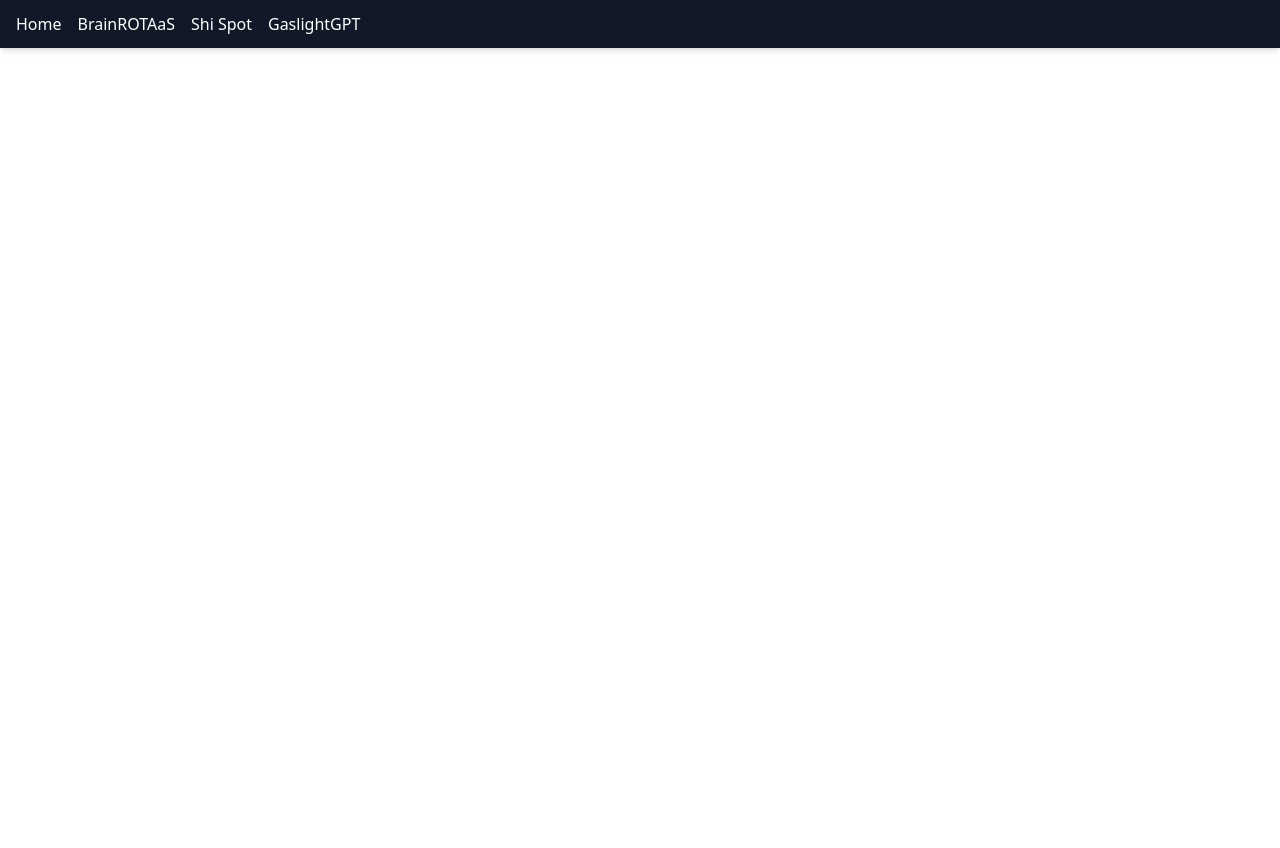
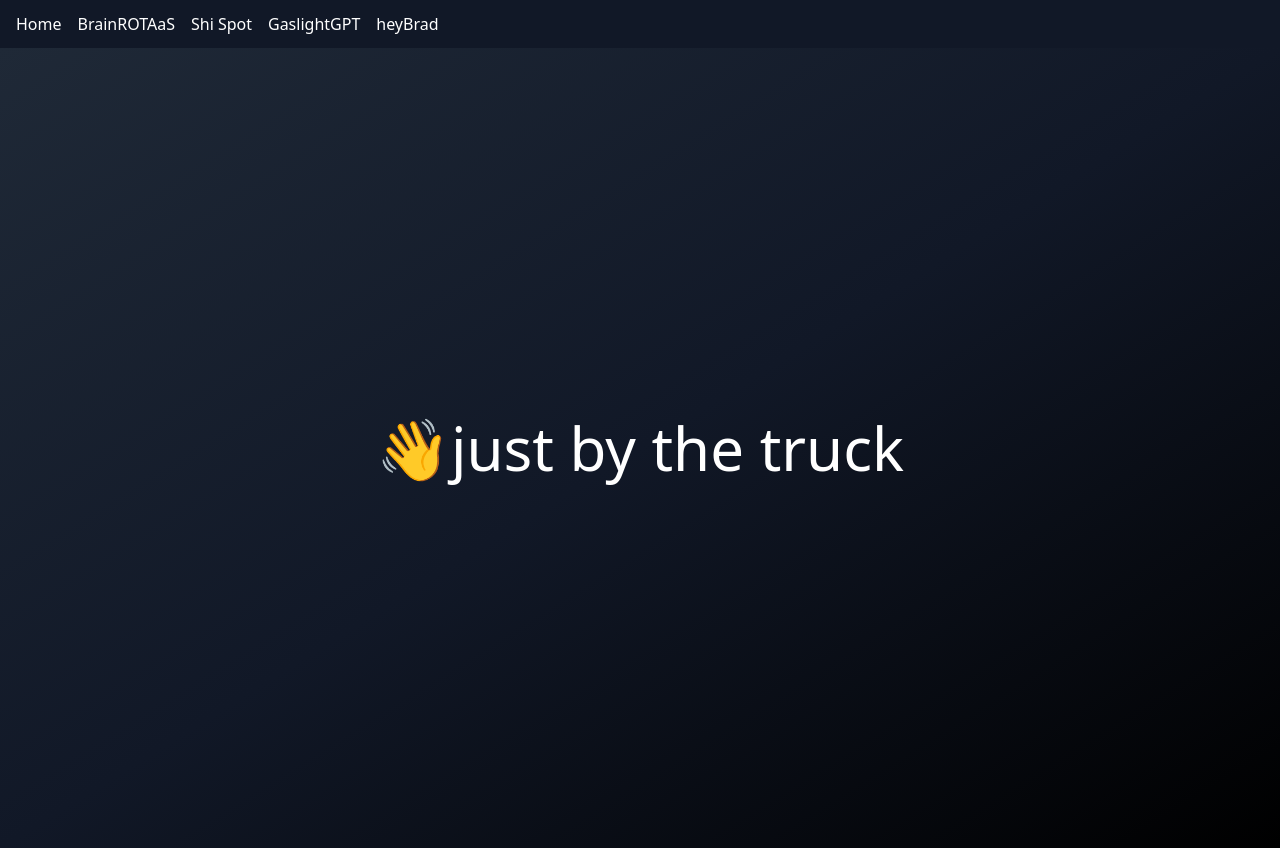
Before and after one commit to lwelling/fake-startup-site, a React (Vite) app: page /heyBrad in a window 1280 px wide. Before the commit the page ends 800 px from the top, so only its background shows below. Built offline with nearby package versions, Linux system fonts and the light colour scheme.

Commit message:
Add heyBrad page

```diff
--- a/src/App.jsx
+++ b/src/App.jsx
@@ -3,6 +3,7 @@ import Home from './pages/Home.jsx';
 import BrainRotaas from './pages/BrainRotaas.jsx';
 import ShiSpot from './pages/ShiSpot.jsx';
 import GaslightGPT from './pages/GaslightGPT.jsx';
+import HeyBrad from './pages/HeyBrad.jsx';
 import Navbar from './components/Navbar.jsx';
 
 export default function App() {
@@ -14,6 +15,7 @@ export default function App() {
         <Route path="/brainrotaas" element={<BrainRotaas />} />
         <Route path="/shi-spot" element={<ShiSpot />} />
         <Route path="/gaslight" element={<GaslightGPT />} />
+        <Route path="/heyBrad" element={<HeyBrad />} />
       </Routes>
     </BrowserRouter>
   );
--- a/src/components/Navbar.jsx
+++ b/src/components/Navbar.jsx
@@ -16,6 +16,9 @@ export default function Navbar() {
         <li>
           <Link to="/gaslight" className="hover:underline">GaslightGPT</Link>
         </li>
+        <li>
+          <Link to="/heyBrad" className="hover:underline">heyBrad</Link>
+        </li>
       </ul>
     </nav>
   );
--- /dev/null
+++ b/src/pages/HeyBrad.jsx
@@ -0,0 +1,9 @@
+import React from 'react';
+
+export default function HeyBrad() {
+  return (
+    <div className="min-h-screen flex items-center justify-center bg-gradient-to-br from-gray-800 via-gray-900 to-black text-white text-6xl">
+      <span role="img" aria-label="wave">👋</span> just by the truck
+    </div>
+  );
+}
```
